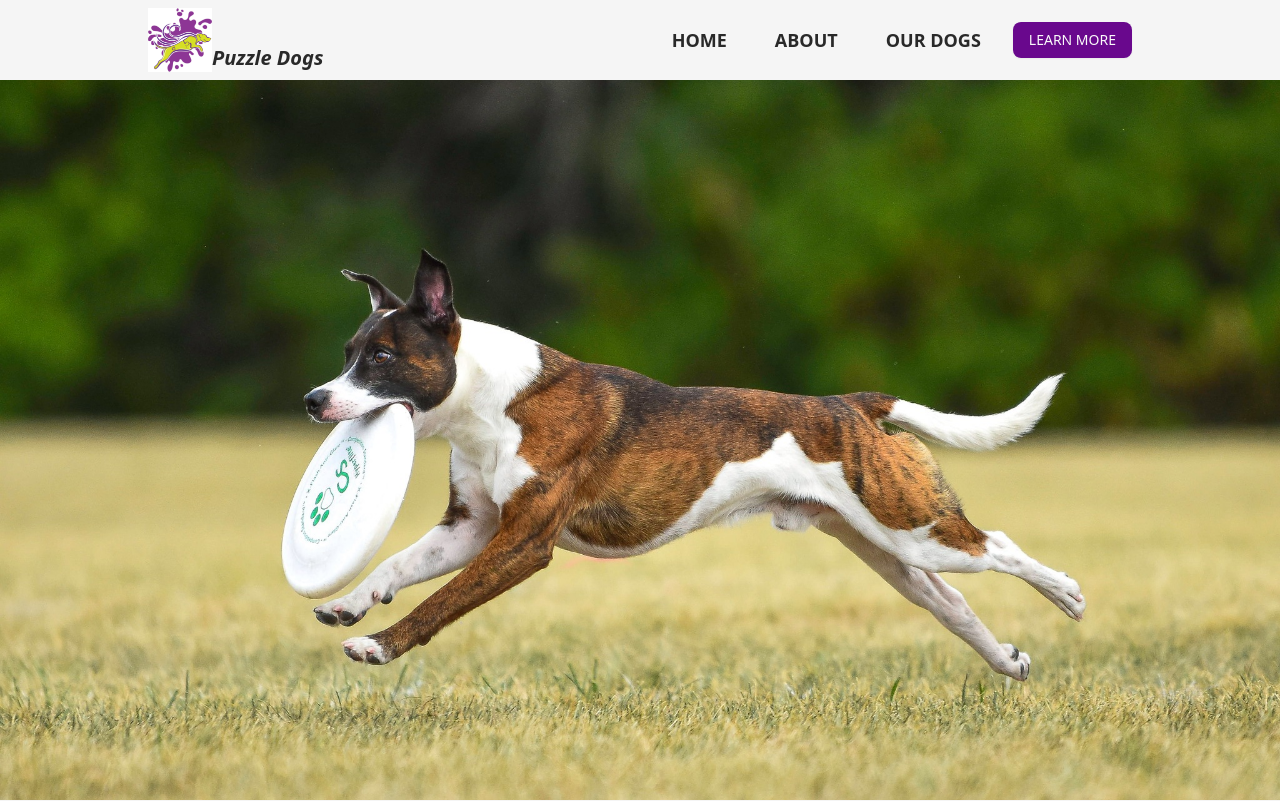
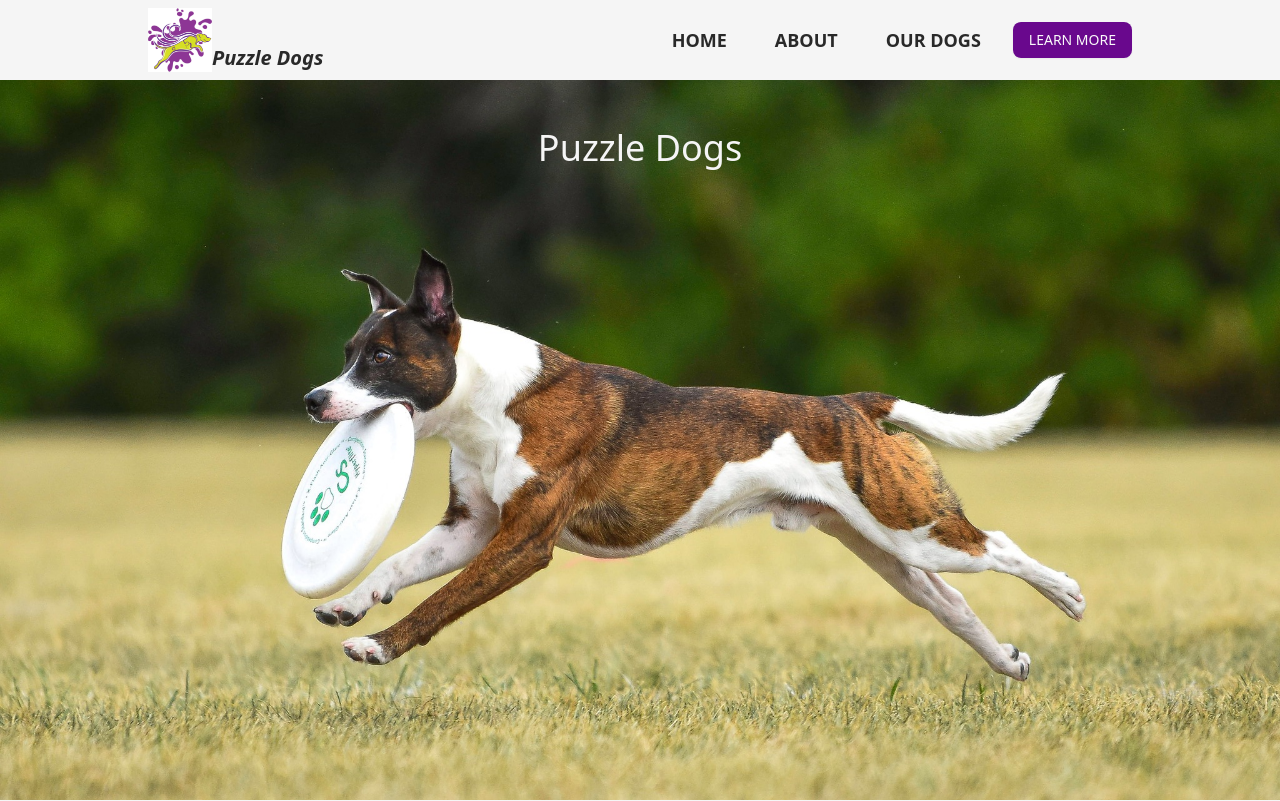
Before and after one commit to Danielle254/puzzle-dogs, a Next.js app: page / in a window 1280 px wide. Shown: the top 801 px of the page. Built offline with nearby package versions, Linux system fonts and the light colour scheme.

Commit message:
refactor: make Hero a reusable componet

```diff
--- a/app/components/Hero.tsx
+++ b/app/components/Hero.tsx
@@ -1,11 +1,20 @@
-export default function Hero({ image }: { image: string }) {
+type HeroProps = {
+  image: string;
+  alt: string;
+  h1: string;
+};
+
+export default function Hero({ image, alt, h1 }: HeroProps) {
   return (
-    <section>
+    <section className="relative text-center">
       <img
         src={image}
-        alt="small brown and white dog runs across a grass field"
+        alt={alt}
         className="w-full max-h-[calc(100vh-80px)] object-cover"
       />
+      <div className="absolute text-center top-0 left-0 mt-4 md:mt-12 w-full">
+        <h1 className="text-2xl sm:text-4xl text-background">{h1}</h1>
+      </div>
     </section>
   );
 }
--- a/app/page.tsx
+++ b/app/page.tsx
@@ -6,7 +6,11 @@ import UpcomingLitters from "./components/UpcomingLitters";
 export default function Home() {
   return (
     <div>
-      <Hero image="/images/pan_hero_2.jpg" />
+      <Hero
+        image="/images/pan_hero_2.jpg"
+        alt="small brown and white dog runs across a grass field"
+        h1="Puzzle Dogs"
+      />
       <Intro />
       <UpcomingLitters />
       <StayConnected />
```
